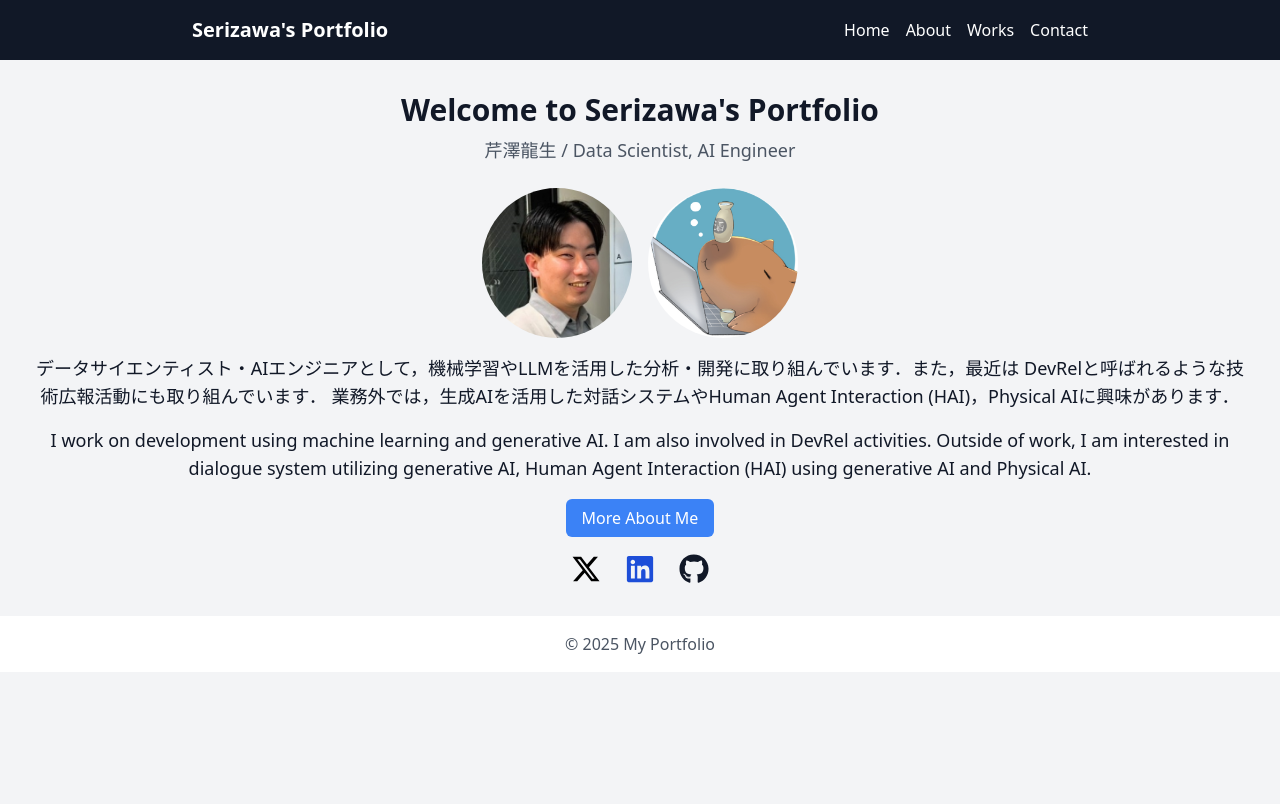
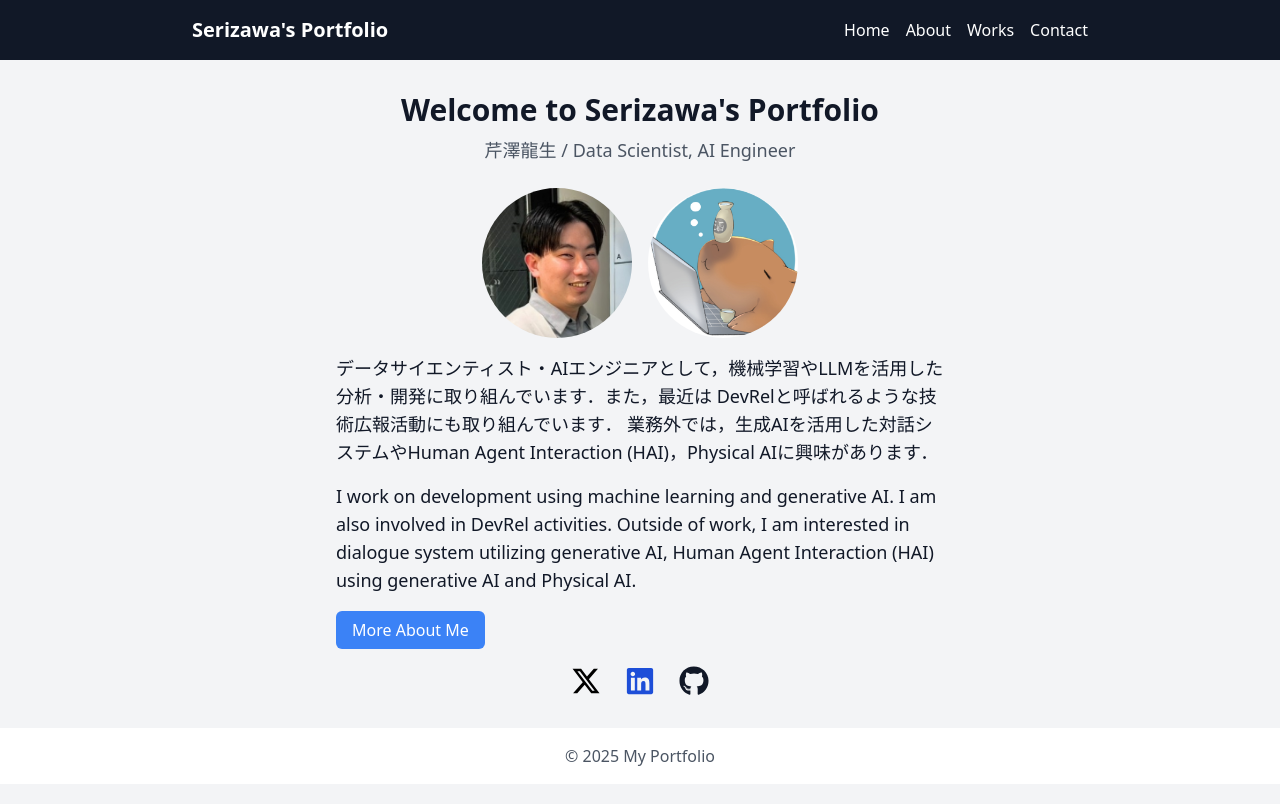
Before and after one commit to ta-seri/serizawa-portfolio, a Next.js app in the folder portfolio-site/: page / in a window 1280 px wide. Shown: the top 804 px of the page. Built offline with nearby package versions, Linux system fonts and the light colour scheme.

Commit message:
体裁修正

```diff
--- a/portfolio-site/src/pages/about.js
+++ b/portfolio-site/src/pages/about.js
@@ -39,7 +39,7 @@ export default function About() {
         </div>
 
         {/* 簡単な自己紹介 */}
-        <div className="mt-6 bg-white shadow-md rounded-lg p-6 max-w-2xl w-full text-center mx-auto">
+        <div className="mt-6 bg-white shadow-md rounded-lg p-6 max-w-2xl w-full mx-auto">
             <p className="text-lg leading-relaxed">
                 ロボットに興味があり，中学・高校・大学とロボコンに出場．ロボット制作過程で頭脳となるAIに興味が湧き，大学3年次～大学院では機械学習関連技術について研究．
                 就職後もAIやデータ分析に関する業務を中心に従事．現在は生成AIを活用した対話システムやHuman Agent Interaction (HAI)，Physical AIに関心あり．
--- a/portfolio-site/src/pages/index.js
+++ b/portfolio-site/src/pages/index.js
@@ -10,20 +10,20 @@ export default function Home() {
         <title>Serizawa's Portfolio</title>
       </Head>
 
-      <main className="container mx-auto p-8 text-center">
-        <h2 className="text-3xl font-bold">Welcome to Serizawa's Portfolio</h2>
-        <p className="text-lg text-gray-600 mt-2">芹澤龍生 / Data Scientist, AI Engineer</p>
+      <main className="container mx-auto p-8 max-w-2xl">
+        <h2 className="text-3xl font-bold text-center">Welcome to Serizawa's Portfolio</h2>
+        <p className="text-lg text-gray-600 mt-2 text-center">芹澤龍生 / Data Scientist, AI Engineer</p>
 
         <div className="flex justify-center mt-6 space-x-4">
           <Image src="/serizawa.jpg" width={150} height={150} className="rounded-full" alt="Profile 1" />
           <Image src="/seri_datasci.jpg" width={150} height={150} className="rounded-full" alt="Profile 2" />
         </div>
 
-        <p className="mt-4 text-center text-lg">
+        <p className="mt-4 text-lg">
           データサイエンティスト・AIエンジニアとして，機械学習やLLMを活用した分析・開発に取り組んでいます．また，最近は DevRelと呼ばれるような技術広報活動にも取り組んでいます．
           業務外では，生成AIを活用した対話システムやHuman Agent Interaction (HAI)，Physical AIに興味があります．
         </p>
-        <p className="mt-4 text-center text-lg">
+        <p className="mt-4 text-lg">
           I work on development using machine learning and generative AI. I am also involved in DevRel activities. Outside of work, I am interested in dialogue system utilizing generative AI, Human Agent Interaction (HAI) using generative AI and Physical AI.
         </p>
 
```
